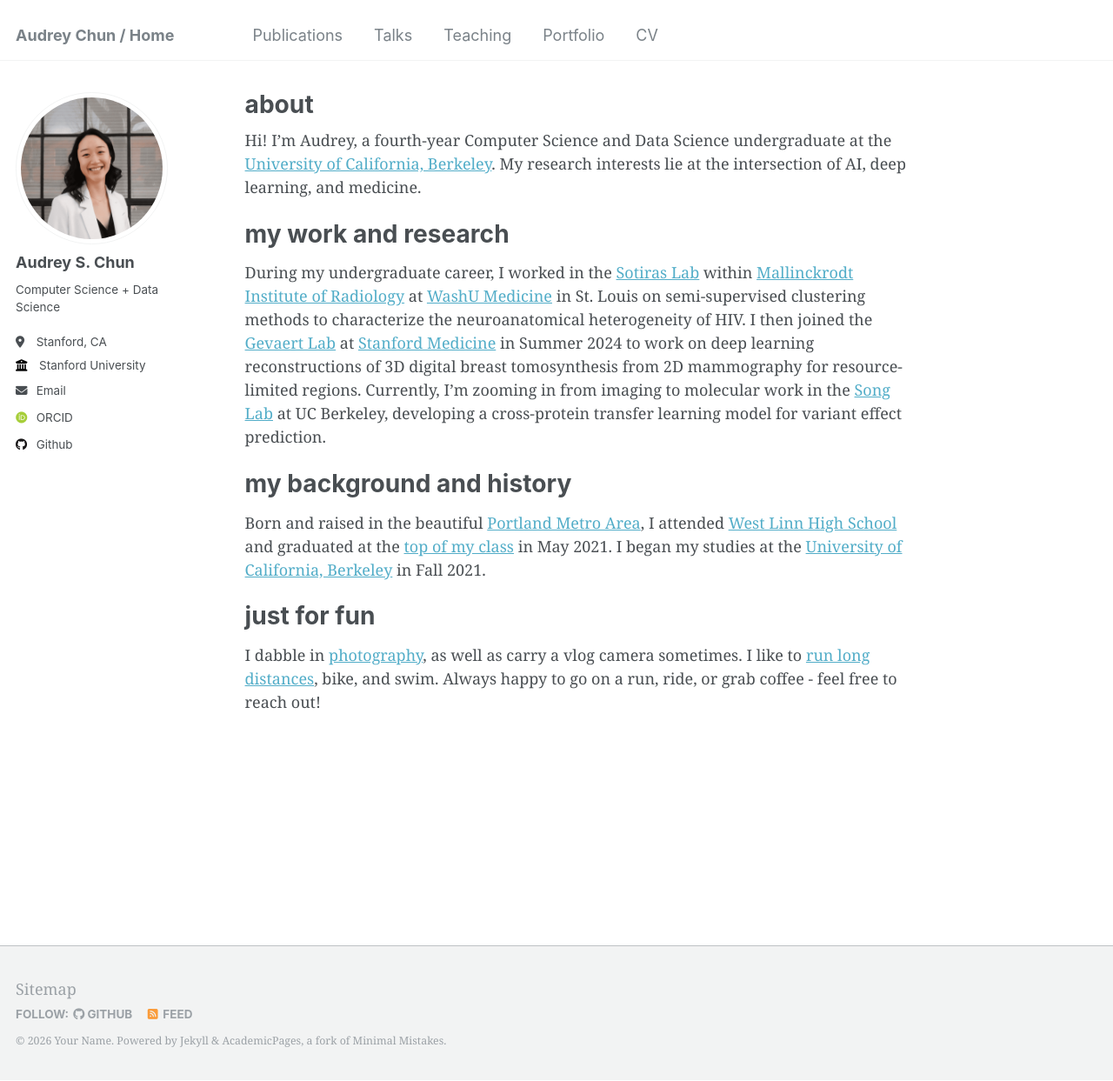
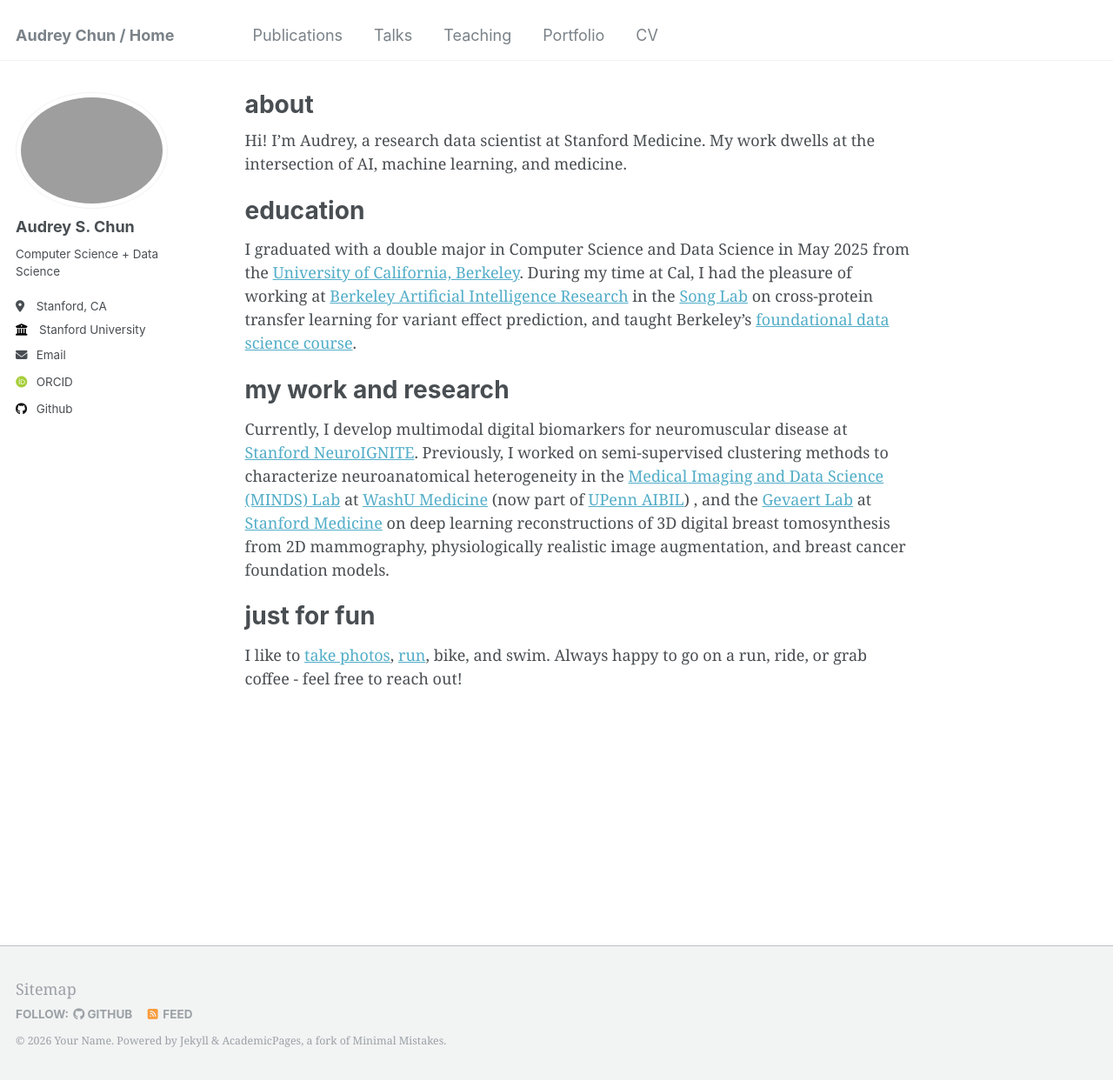
Before and after one commit to audreychun/audreychun.github.io, a Jekyll site: the page built from _pages/about.md, in a window 1280 px wide and 1243 px high. Shown: the whole window at 87% size. Built offline with Jekyll 4.4.1, drawn with Linux system fonts in a browser that asks for light colours; some web fonts are replaced.

Commit message:
rm default photos and update about.md

```diff
--- a/_config.yml
+++ b/_config.yml
@@ -20,7 +20,7 @@ repository               : "audreychun/audreychun.github.io"
 #               If a field is blank the icon and link will not appear, otherwise it will be shown.
 #               Additional customization can be done by editing /_includes/author-profile.html
 author:
-  avatar: "profile3.png"
+  avatar: "grad_headshot.JPG"
   name: "Audrey S. Chun"
   pronouns:
   bio: "Computer Science + Data Science"
--- a/_pages/about.md
+++ b/_pages/about.md
@@ -7,16 +7,16 @@ redirect_from:
   - /about.html
 ---
 
-Hi! I'm Audrey, a fourth-year Computer Science and Data Science undergraduate at the [University of California, Berkeley](https://www.berkeley.edu/). My research interests lie at the intersection of AI, deep learning, and medicine.
+Hi! I'm Audrey, a research data scientist at Stanford Medicine. My work dwells at the intersection of AI, machine learning, and medicine.
+
+education
+======
+I graduated with a double major in Computer Science and Data Science in May 2025 from the [University of California, Berkeley](https://www.berkeley.edu/). During my time at Cal, I had the pleasure of working at [Berkeley Artificial Intelligence Research](https://bair.berkeley.edu/) in the [Song Lab](https://people.eecs.berkeley.edu/~yss/group.html) on cross-protein transfer learning for variant effect prediction, and taught Berkeley's [foundational data science course](https://github.com/data-8).
 
 my work and research
 ======
-During my undergraduate career, I worked in the [Sotiras Lab](https://www.mir.wustl.edu/research/research-centers/computational-imaging-research-center-circ/labs/sotiras-lab/) within [Mallinckrodt Institute of Radiology](https://www.mir.wustl.edu/) at [WashU Medicine](https://medicine.wustl.edu/) in St. Louis on semi-supervised clustering methods to characterize the neuroanatomical heterogeneity of HIV. I then joined the [Gevaert Lab](https://med.stanford.edu/gevaertlab.html) at [Stanford Medicine](https://med.stanford.edu/) in Summer 2024 to work on deep learning reconstructions of 3D digital breast tomosynthesis from 2D mammography for resource-limited regions. Currently, I'm zooming in from imaging to molecular work in the [Song Lab](https://people.eecs.berkeley.edu/~yss/group.html) at UC Berkeley, developing a cross-protein transfer learning model for variant effect prediction.
-
-my background and history
-======
-Born and raised in the beautiful [Portland Metro Area](https://en.wikipedia.org/wiki/Portland,_Oregon), I attended [West Linn High School](https://www.wlwv.k12.or.us/wlhs) and graduated at the [top of my class](https://www.westlinntidings.com/news/we-are-not-boxes-on-a-screen-now-we-are-a-sea-of-green-and/article_ea2be376-d7da-5e85-93aa-940adceb5ca8.html) in May 2021. I began my studies at the [University of California, Berkeley](https://www.berkeley.edu/) in Fall 2021.
+Currently, I develop multimodal digital biomarkers for neuromuscular disease at [Stanford NeuroIGNITE](https://med.stanford.edu/neurology/divisions/neuromuscular/neuro-IGNITE.html). Previously, I worked on semi-supervised clustering methods to characterize  neuroanatomical heterogeneity in the [Medical Imaging and Data Science (MINDS) Lab](https://www.mir.wustl.edu/research/research-centers/computational-imaging-research-center-circ/labs/sotiras-lab/) at [WashU Medicine](https://medicine.wustl.edu/) (now part of [UPenn AIBIL](https://aibil.med.upenn.edu/)) , and the [Gevaert Lab](https://med.stanford.edu/gevaertlab.html) at [Stanford Medicine](https://med.stanford.edu/) on deep learning reconstructions of 3D digital breast tomosynthesis from 2D mammography, physiologically realistic image augmentation, and breast cancer foundation models.
 
 just for fun
 ======
-I dabble in [photography](https://capturedbydree.pixieset.com/), as well as carry a vlog camera sometimes. I like to [run long distances](https://www.athlinks.com/athletes/543903770), bike, and swim. Always happy to go on a run, ride, or grab coffee - feel free to reach out!
+I like to [take photos](https://capturedbydree.pixieset.com/), [run](https://www.athlinks.com/athletes/543903770), bike, and swim. Always happy to go on a run, ride, or grab coffee - feel free to reach out!
```
